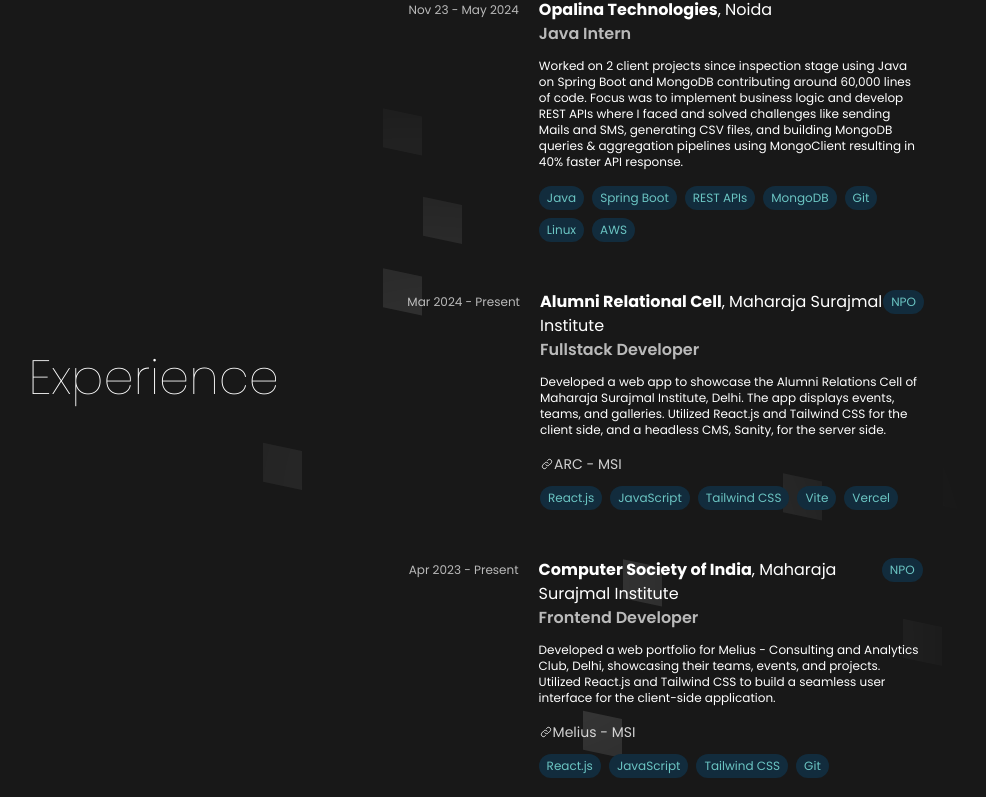
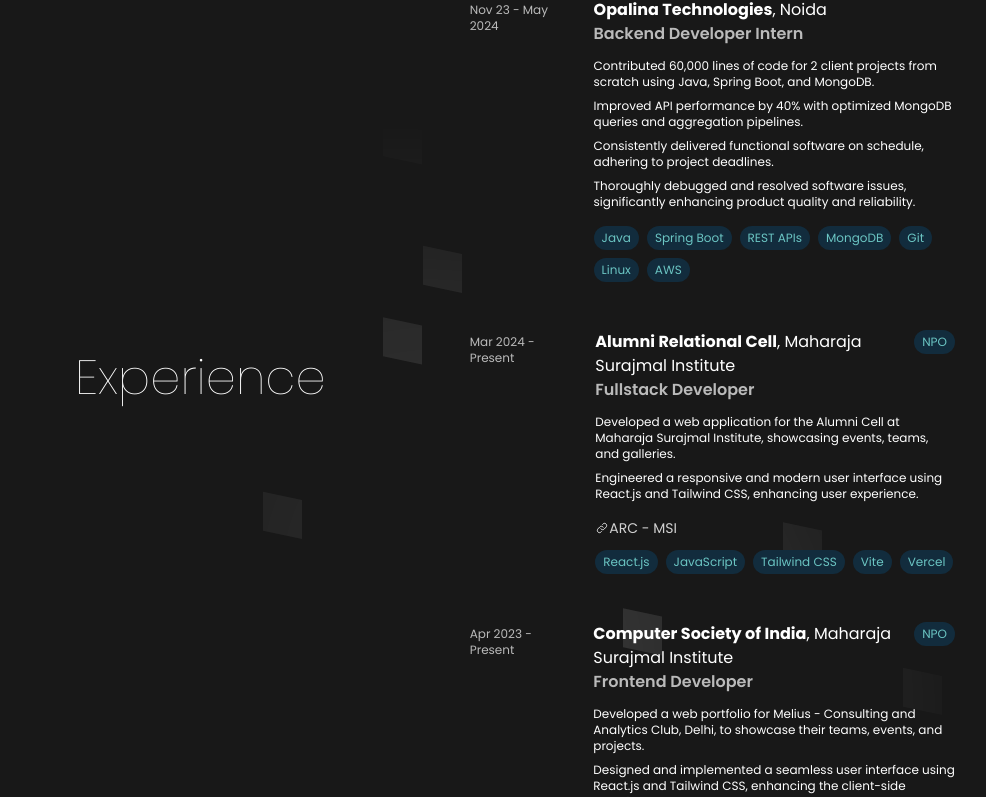
Before and after one commit to easc01/portfolio-ishant, a React (Vite) app: page / in a window 1280 px wide. Shown: the part 1339-2136 px from the top of the page, without its empty margins (145-1131 px from the left). Built offline with nearby package versions, Linux system fonts and the light colour scheme.

Commit message:
UI improvements

```diff
--- a/src/components/Experience.tsx
+++ b/src/components/Experience.tsx
@@ -16,9 +16,9 @@
       </div>
 
       {/* Desktop Layout */}
-      <div className="flex h-full ">
+      <div className="flex h-full justify-between">
         {/* Left Side (Experience Text) */}
-        <div className="hidden lg:flex gap-4 lg:sticky lg:top-0 lg:h-screen lg:w-1/3 lg:items-center lg:justify-center ">
+        <div className="hidden lg:flex gap-4 lg:sticky lg:top-0 lg:h-screen lg:w-1/2 lg:items-center lg:justify-center">
           <h1 className="text-5xl font-thin">Experience</h1>
         </div>
 
--- a/src/components/ExperienceCard.tsx
+++ b/src/components/ExperienceCard.tsx
@@ -7,7 +7,7 @@
   location: string,
   organisationLink: string,
   isNPO: boolean,
-  description: string,
+  description: string[],
   timeline: string,
   position: string,
   skills: string[],
@@ -18,10 +18,9 @@
 }
 
 
-
 export default function ExperienceCard({ className, organisation, location, description, position, organisationLink, skills, timeline, isNPO, projects }: ExperienceCardProps) {
-  return <div className={`rounded-xl hover:bg-pitch-black/40 p-5 flex  md:gap-5 flex-col md:flex-row justify-center ${className}`}>
-    <p className="text-xs text-white/70  pt-1">{timeline}</p>
+  return <div className={`rounded-xl hover:bg-pitch-black/40 p-5 flex md:gap-5 flex-col md:flex-row justify-center ${className}`}>
+    <p className="text-xs text-white/70 pt-1">{timeline}</p>
 
     <div className="md:w-96">
       <div className="flex">
@@ -29,7 +28,9 @@
       </div>
       <p className="text-white/70"><span className="font-semibold">{position}</span></p>
 
-      <p className="text-xs pb-4 pt-3">{description}</p>
+      <ul className="text-xs pb-4 pt-3 space-y-2">
+        {description.map((desc) => <li>{desc}</li>)}
+      </ul>
 
       {projects.length > 0 &&
         <div className="text-sm flex gap-2 flex-wrap text-white/80 pb-3">
--- a/src/components/Footer.tsx
+++ b/src/components/Footer.tsx
@@ -9,11 +9,11 @@
   return <div>
     <div className="p-5 md:p-10 mx-4 mb-4 flex gap-5 flex-col md:flex-row justify-between font-poppins border border-warm-white/20 rounded-xl">
       <div className="md:w-1/4 flex flex-col justify-between">
-        <p className="md:text-2xl">
+        <p className="xl:text-2xl">
           Delivering <span className="text-cyan-500">Precision</span> and <span className="text-purple-500">Performance</span> in Tech
         </p>
 
-        <div className="hidden md:block text-lg">
+        <div className="hidden md:block xl:text-lg">
           <p>Delhi, India</p>
           <p>Ishant Sikdar © 2024</p>
         </div>
@@ -58,14 +58,14 @@
           <p className="pb-2 md:pb-5 text-sm md:text-base text-cyan-500 font-medium ms-1">Others</p>
 
           <div className=" flex flex-col gap-2 md:gap-4">
-            <div className="flex w-max items-center  p-1">
+            <div className="flex w-max items-center p-1">
               <div className="bg-white w-max m-auto rounded-full p-1 lg:p-2">
                 <FileTextIcon className="text-black" />
               </div>
               <a href="/resume.pdf" download="resume-ishant-sikdar.pdf" className="px-2 text-sm hover:text-blue-500 transition-colors duration-200 ease-in-out">Resume</a>
             </div>
 
-            <div className="flex items-center  p-1 w-max">
+            <div className="flex items-center p-1 w-max">
               <div className="bg-white w-max m-auto rounded-full p-1 lg:p-2">
                 <MailIcon className="text-black size-4" />
               </div>
--- a/src/components/ProjectsCard.tsx
+++ b/src/components/ProjectsCard.tsx
@@ -14,7 +14,7 @@
 }
 
 export default function ProjectCard({ title, description, date, skills, link, github }: ProjectProps) {
-  return <div className={`border-b-2 border-brown-white hover:bg-pitch-black/20 px-2 md:px-10 lg:px-24 hover:rounded-xl flex flex-col md:flex-row justify-between items-center py-8`}>
+  return <div className={`border-b-2 border-brown-white hover:bg-pitch-black/20 px-2 md:px-10 xl:px-24 hover:rounded-xl flex flex-col md:flex-row justify-between items-center py-8`}>
     <div className="h-full flex md:flex-col md:gap-8 justify-between w-full md:w-max">
       <div>
         <span className="flex items-center gap-4">
@@ -37,7 +37,7 @@
     </div>
 
     <div className="w-full md:w-[50%] lg:w-[40%]">
-      <p className="text-sm py-3">{description}</p>
+      <p className="text-xs xl:text-sm py-3">{description}</p>
 
       <div className="flex gap-2 text-xs flex-wrap">
         {skills.slice(0, 4).map((sk) => <OvalTextBox key={sk} text={sk} />)}
--- a/src/lib/experience.json
+++ b/src/lib/experience.json
@@ -3,9 +3,14 @@
         "organisation": "Opalina Technologies",
         "organisationLink": "https://www.opalina.in/",
         "location": "Noida",
-        "position": "Java Intern",
+        "position": "Backend Developer Intern",
         "isNPO": false,
-        "description": "Worked on 2 client projects since inspection stage using Java on Spring Boot and MongoDB contributing around 60,000 lines of code. Focus was to implement business logic and develop REST APIs where I faced and solved challenges like sending Mails and SMS, generating CSV files, and building MongoDB queries & aggregation pipelines using MongoClient resulting in 40% faster API response.",
+        "description": [
+            "Contributed 60,000 lines of code for 2 client projects from scratch using Java, Spring Boot, and MongoDB.",
+            "Improved API performance by 40% with optimized MongoDB queries and aggregation pipelines.",
+            "Consistently delivered functional software on schedule, adhering to project deadlines.",
+            "Thoroughly debugged and resolved software issues, significantly enhancing product quality and reliability."
+        ],
         "timeline": "Nov 23 - May 2024",
         "skills": [
             "Java",
@@ -24,7 +29,10 @@
         "organisationLink": "https://www.linkedin.com/company/alumni-association-student-council/",
         "isNPO": true,
         "position": "Fullstack Developer",
-        "description": "Developed a web app to showcase the Alumni Relations Cell of Maharaja Surajmal Institute, Delhi. The app displays events, teams, and galleries. Utilized React.js and Tailwind CSS for the client side, and a headless CMS, Sanity, for the server side.",
+        "description": [
+            "Developed a web application for the Alumni Cell at Maharaja Surajmal Institute, showcasing events, teams, and galleries.",
+            "Engineered a responsive and modern user interface using React.js and Tailwind CSS, enhancing user experience."
+        ],
         "timeline": "Mar 2024 - Present",
         "skills": [
             "React.js",
@@ -46,7 +54,10 @@
         "organisationLink": "https://www.linkedin.com/company/csi-msi/?originalSubdomain=in",
         "isNPO": true,
         "position": "Frontend Developer",
-        "description": "Developed a web portfolio for Melius - Consulting and Analytics Club, Delhi, showcasing their teams, events, and projects. Utilized React.js and Tailwind CSS to build a seamless user interface for the client-side application.",
+        "description": [
+            "Developed a web portfolio for Melius - Consulting and Analytics Club, Delhi, to showcase their teams, events, and projects.",
+            "Designed and implemented a seamless user interface using React.js and Tailwind CSS, enhancing the client-side experience."
+        ],
         "timeline": "Apr 2023 - Present",
         "skills": [
             "React.js",
```
